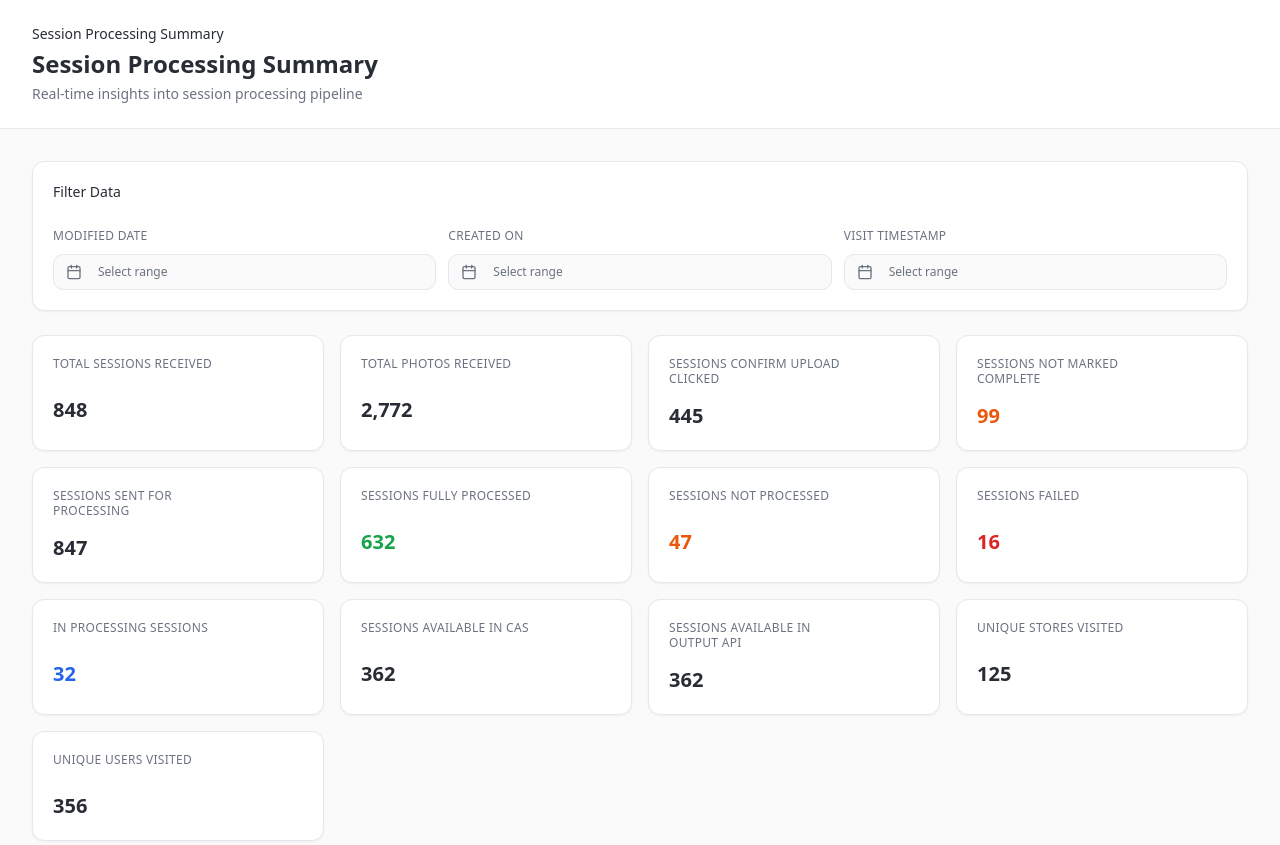
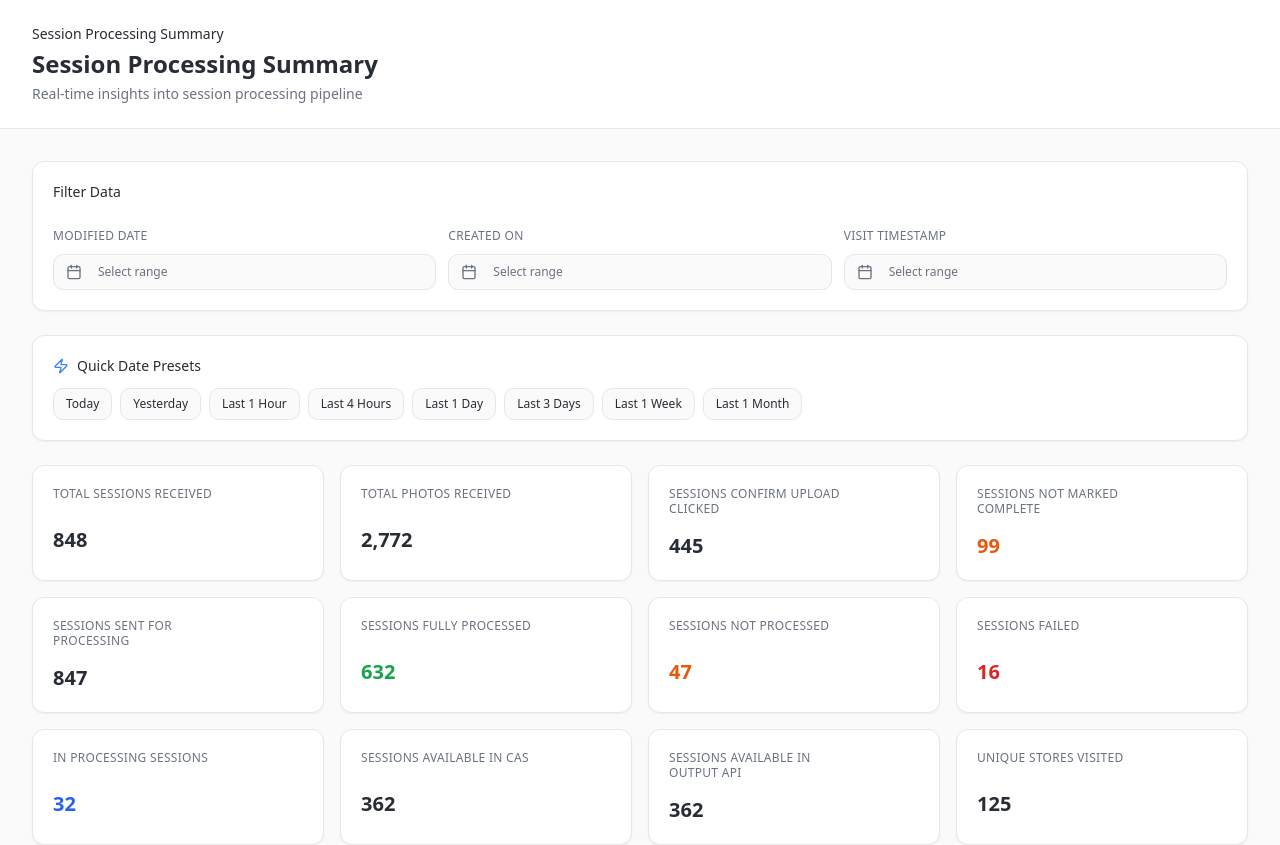
Before and after one commit to jatindeepkharbanda/django-session-processing-summary, a React (Vite) app: page /session-processing in a window 1280 px wide. Shown: the top 845 px of the page. Built offline with nearby package versions, Linux system fonts and the light colour scheme.

Commit message:
Add quick date filters
Implement quick date filter functionality below the existing filters, maintaining the current page aesthetics.

```diff
--- /dev/null
+++ b/src/components/QuickDatePresets.tsx
@@ -0,0 +1,215 @@
+import React from 'react';
+import { Button } from '@/components/ui/button';
+import { Card, CardContent } from '@/components/ui/card';
+import { Badge } from '@/components/ui/badge';
+import { X, Zap } from 'lucide-react';
+import { addDays, addHours, startOfDay, endOfDay, subDays, subHours, subWeeks, subMonths, format } from 'date-fns';
+
+interface FilterState {
+  modifiedDate: { from?: Date; to?: Date };
+  createdOn: { from?: Date; to?: Date };
+  visitTimestamp: { from?: Date; to?: Date };
+}
+
+interface QuickDatePresetsProps {
+  filters: FilterState;
+  onFilterChange: (filters: FilterState) => void;
+}
+
+const QuickDatePresets: React.FC<QuickDatePresetsProps> = ({ filters, onFilterChange }) => {
+  const now = new Date();
+
+  const presets = [
+    {
+      label: 'Today',
+      getValue: () => ({
+        from: startOfDay(now),
+        to: endOfDay(now)
+      })
+    },
+    {
+      label: 'Yesterday',
+      getValue: () => ({
+        from: startOfDay(subDays(now, 1)),
+        to: endOfDay(subDays(now, 1))
+      })
+    },
+    {
+      label: 'Last 1 Hour',
+      getValue: () => ({
+        from: subHours(now, 1),
+        to: now
+      })
+    },
+    {
+      label: 'Last 4 Hours',
+      getValue: () => ({
+        from: subHours(now, 4),
+        to: now
+      })
+    },
+    {
+      label: 'Last 1 Day',
+      getValue: () => ({
+        from: subDays(now, 1),
+        to: now
+      })
+    },
+    {
+      label: 'Last 3 Days',
+      getValue: () => ({
+        from: subDays(now, 3),
+        to: now
+      })
+    },
+    {
+      label: 'Last 1 Week',
+      getValue: () => ({
+        from: subWeeks(now, 1),
+        to: now
+      })
+    },
+    {
+      label: 'Last 1 Month',
+      getValue: () => ({
+        from: subMonths(now, 1),
+        to: now
+      })
+    }
+  ];
+
+  const handlePresetClick = (preset: typeof presets[0]) => {
+    const dateRange = preset.getValue();
+    // Apply to visitTimestamp by default, but this could be made configurable
+    onFilterChange({
+      ...filters,
+      visitTimestamp: dateRange
+    });
+  };
+
+  const clearAllFilters = () => {
+    onFilterChange({
+      modifiedDate: {},
+      createdOn: {},
+      visitTimestamp: {}
+    });
+  };
+
+  const getActiveFilters = () => {
+    const active = [];
+
+    if (filters.modifiedDate.from || filters.modifiedDate.to) {
+      active.push({
+        type: 'Modified Date',
+        range: filters.modifiedDate,
+        onRemove: () => onFilterChange({ ...filters, modifiedDate: {} })
+      });
+    }
+
+    if (filters.createdOn.from || filters.createdOn.to) {
+      active.push({
+        type: 'Created On',
+        range: filters.createdOn,
+        onRemove: () => onFilterChange({ ...filters, createdOn: {} })
+      });
+    }
+
+    if (filters.visitTimestamp.from || filters.visitTimestamp.to) {
+      active.push({
+        type: 'Visit Time',
+        range: filters.visitTimestamp,
+        onRemove: () => onFilterChange({ ...filters, visitTimestamp: {} })
+      });
+    }
+
+    return active;
+  };
+
+  const formatDateRange = (range: { from?: Date; to?: Date }) => {
+    if (!range.from && !range.to) return '';
+
+    if (range.from && range.to) {
+      return `${format(range.from, 'dd/MM/yyyy HH:mm')} - ${format(range.to, 'dd/MM/yyyy HH:mm')}`;
+    } else if (range.from) {
+      return `From ${format(range.from, 'dd/MM/yyyy HH:mm')}`;
+    } else if (range.to) {
+      return `Until ${format(range.to, 'dd/MM/yyyy HH:mm')}`;
+    }
+
+    return '';
+  };
+
+  const activeFilters = getActiveFilters();
+
+  return (
+    <Card className="border-border bg-card">
+      <CardContent className="p-5">
+        <div className="space-y-5">
+          {/* Quick Date Presets */}
+          <div className="space-y-3">
+            <div className="flex items-center gap-2">
+              <Zap className="h-4 w-4 text-primary" />
+              <h3 className="text-sm font-medium text-foreground">Quick Date Presets</h3>
+            </div>
+
+            <div className="flex flex-wrap gap-2">
+              {presets.map((preset) => (
+                <Button
+                  key={preset.label}
+                  variant="outline"
+                  size="sm"
+                  onClick={() => handlePresetClick(preset)}
+                  className="h-8 px-3 text-xs font-medium hover:bg-primary hover:text-primary-foreground"
+                >
+                  {preset.label}
+                </Button>
+              ))}
+
+              {activeFilters.length > 0 && (
+                <Button
+                  variant="ghost"
+                  size="sm"
+                  onClick={clearAllFilters}
+                  className="h-8 px-3 text-xs font-medium text-muted-foreground hover:text-destructive hover:bg-destructive/10"
+                >
+                  Clear All
+                </Button>
+              )}
+            </div>
+          </div>
+
+          {/* Active Filters */}
+          {activeFilters.length > 0 && (
+            <div className="space-y-3">
+              <h4 className="text-xs font-medium text-muted-foreground uppercase tracking-wide">
+                Active Filters
+              </h4>
+
+              <div className="flex flex-wrap gap-2">
+                {activeFilters.map((filter, index) => (
+                  <Badge
+                    key={index}
+                    variant="secondary"
+                    className="h-8 px-3 text-xs font-medium bg-primary/10 text-primary hover:bg-primary/20 group"
+                  >
+                    <span className="flex items-center gap-2">
+                      {filter.type}: {formatDateRange(filter.range)}
+                      <button
+                        onClick={filter.onRemove}
+                        className="ml-1 rounded-full hover:bg-primary/20 p-0.5"
+                      >
+                        <X className="h-3 w-3" />
+                      </button>
+                    </span>
+                  </Badge>
+                ))}
+              </div>
+            </div>
+          )}
+        </div>
+      </CardContent>
+    </Card>
+  );
+};
+
+export default QuickDatePresets;
--- a/src/pages/SessionProcessingSummary.tsx
+++ b/src/pages/SessionProcessingSummary.tsx
@@ -1,6 +1,7 @@
 import React, { useState, useEffect } from 'react';
 import { KPICard } from '@/components/KPICard';
 import { FilterBar } from '@/components/FilterBar';
+import QuickDatePresets from '@/components/QuickDatePresets';
 import { Breadcrumb, BreadcrumbList, BreadcrumbItem, BreadcrumbPage } from '@/components/ui/breadcrumb';
 
 interface SessionMetrics {
@@ -115,6 +116,9 @@ const SessionProcessingSummary = () => {
       <div className="mx-auto max-w-7xl px-8 py-8 space-y-6">
         {/* Filters */}
         <FilterBar filters={filters} onFilterChange={handleFilterChange} />
+
+        {/* Quick Date Presets */}
+        <QuickDatePresets filters={filters} onFilterChange={handleFilterChange} />
 
         {/* KPI Cards Grid */}
         <div className="grid grid-cols-1 md:grid-cols-2 lg:grid-cols-3 xl:grid-cols-4 gap-4">
```
